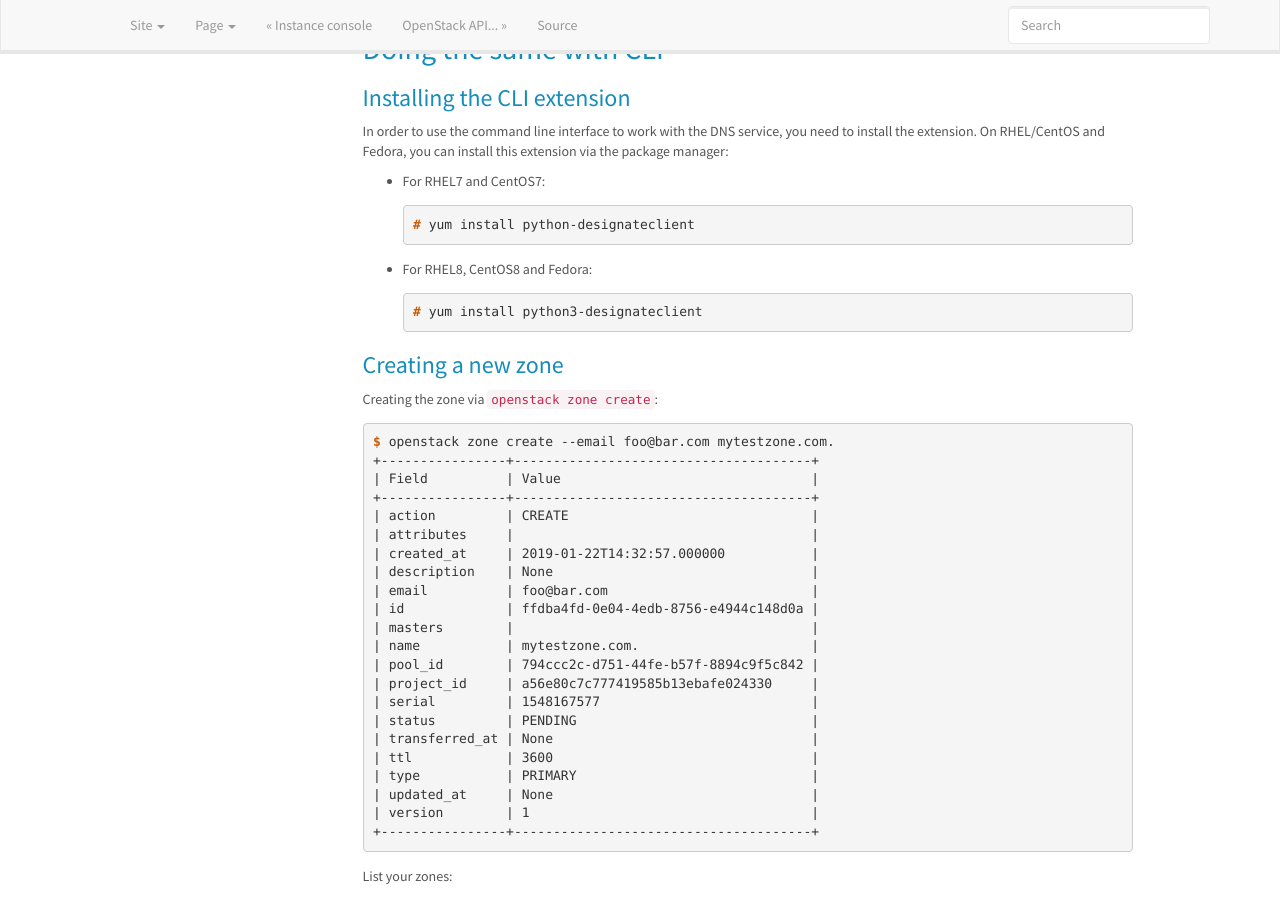
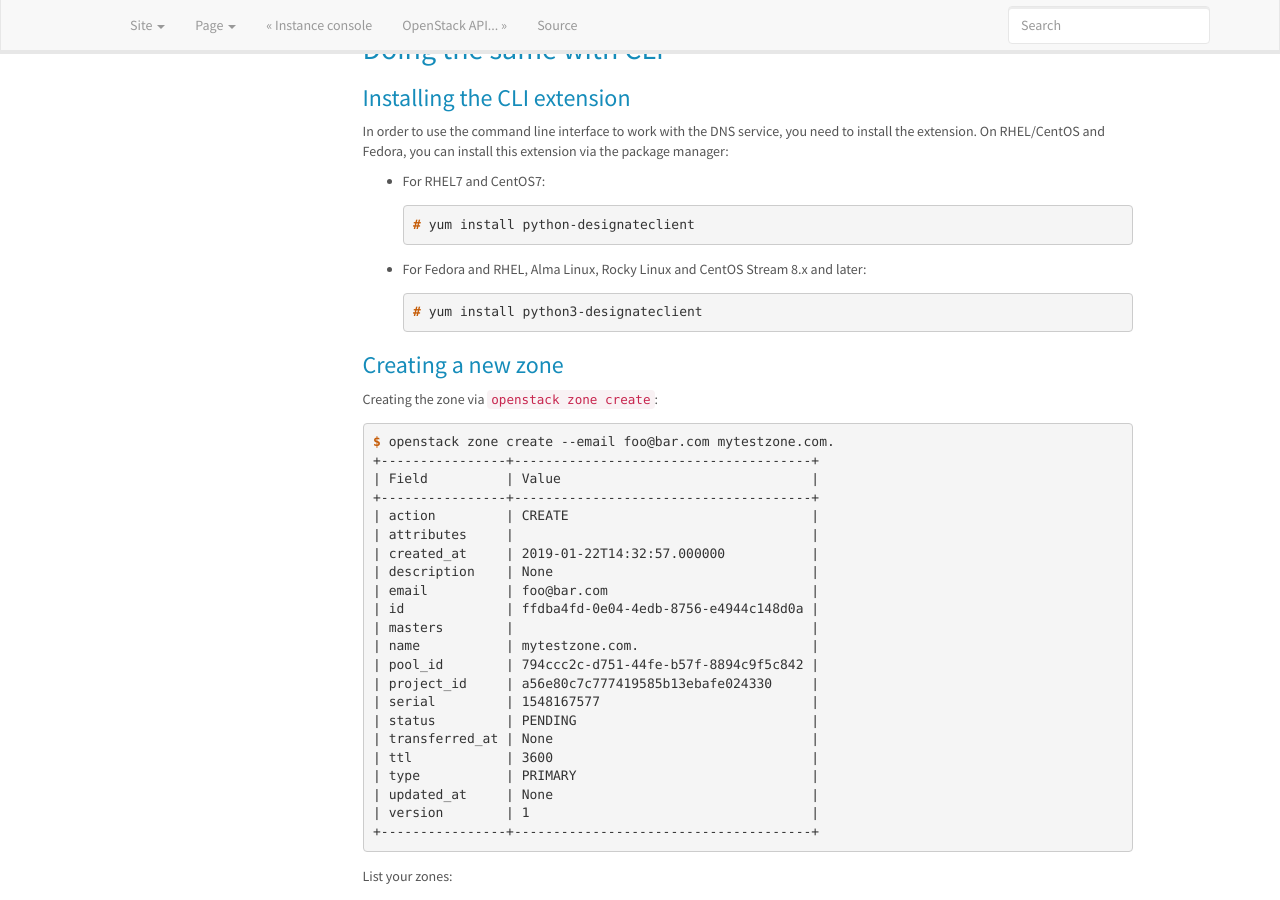
Before and after one commit to norcams/docs-enduser, a Sphinx documentation site: the page built from docs/dns.rst, in a window 1280 px wide and 900 px high, scrolled down 6765 px. Built offline with Sphinx 7.4.7, drawn with Linux system fonts in a browser that asks for light colours.

Commit message:
rhel m.m.

```diff
--- a/docs/dns.rst
+++ b/docs/dns.rst
@@ -248,7 +248,7 @@ you can install this extension via the package manager:
 
     # yum install python-designateclient
 
-* For RHEL8, CentOS8 and Fedora:
+* For Fedora and RHEL, Alma Linux, Rocky Linux and CentOS Stream 8.x and later:
 
   .. code-block:: console
 
```
